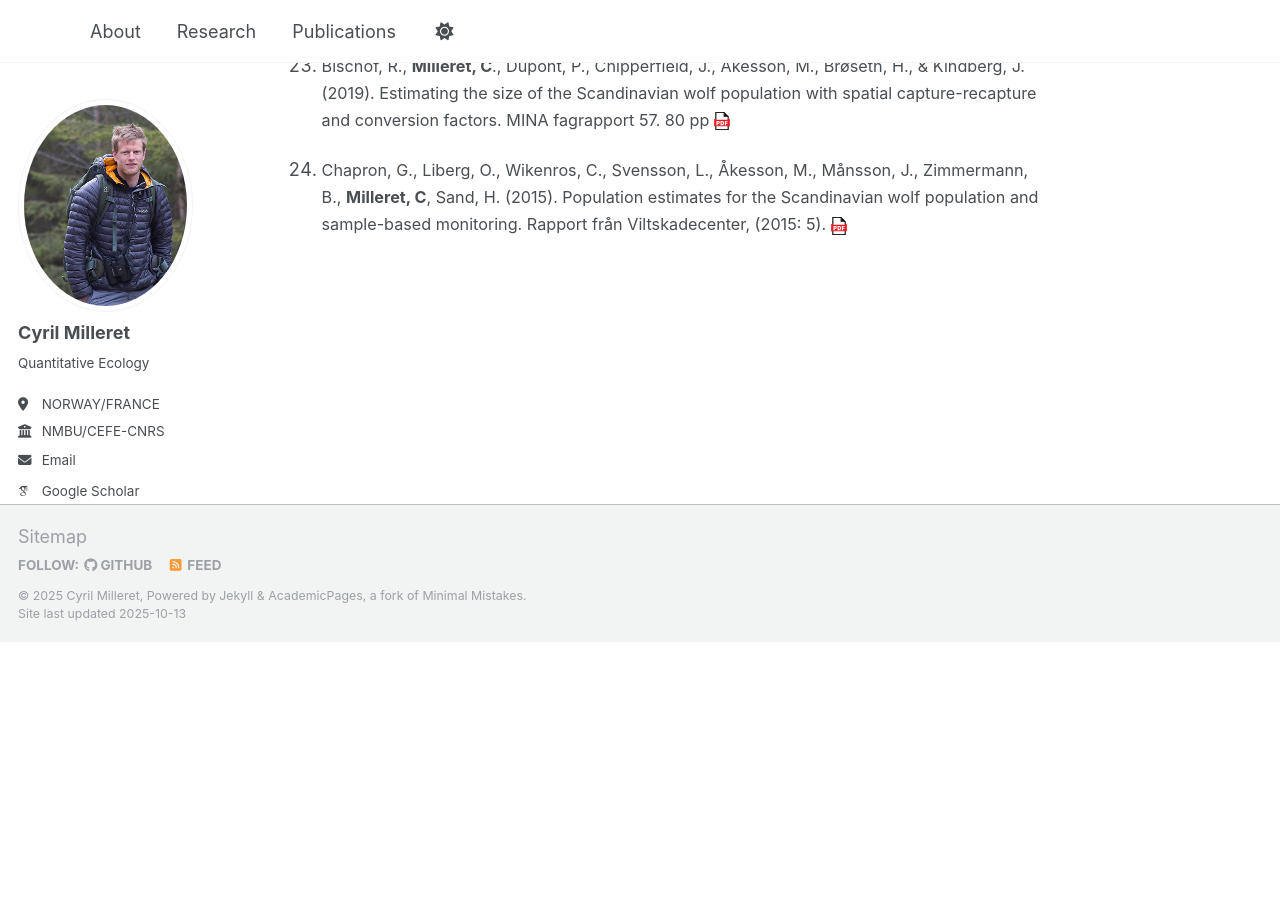
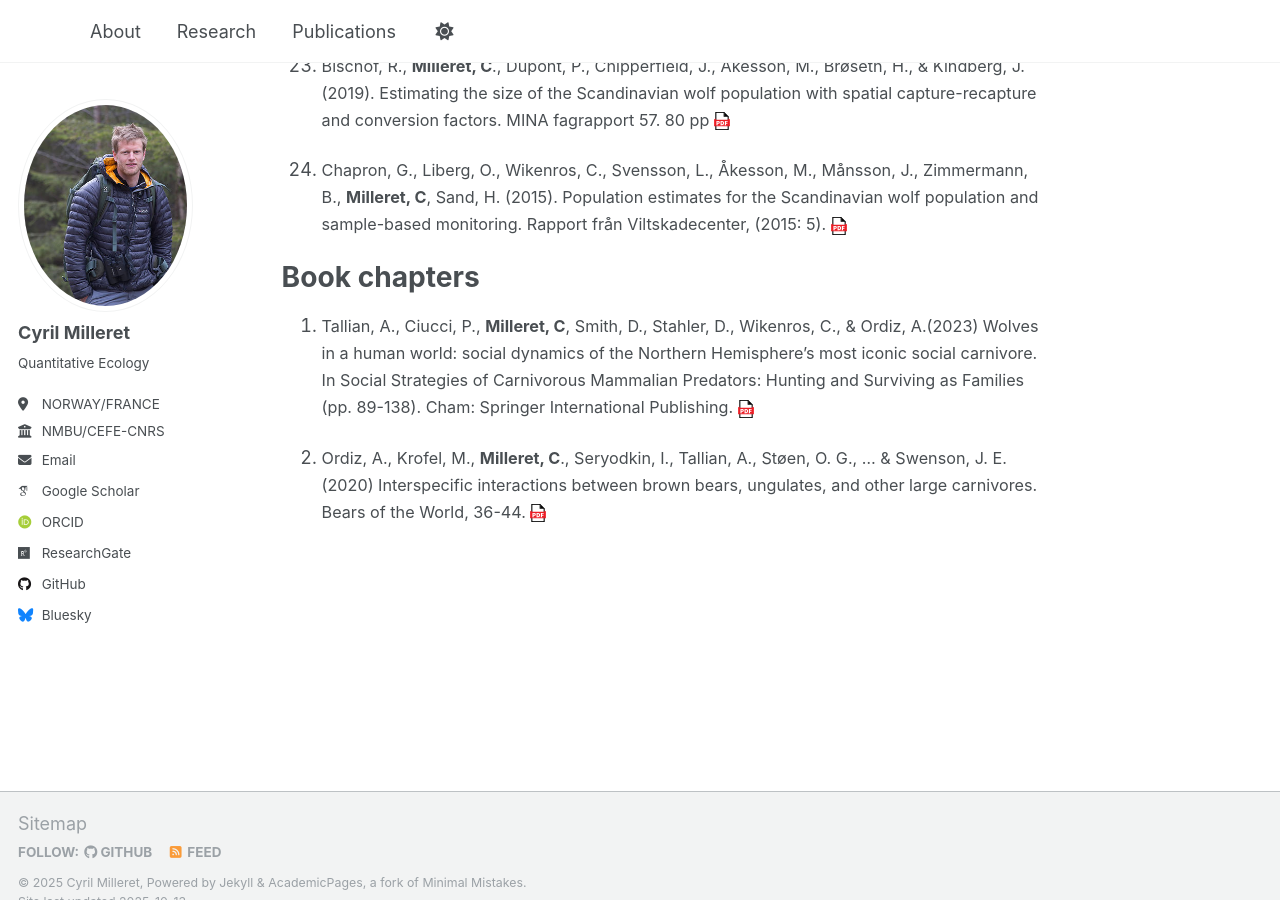
Before and after one commit to Cyril-Milleret/Cyril-Milleret.github.io, a Jekyll site: the page built from _pages/publication.md, in a window 1280 px wide and 900 px high, scrolled down 6887 px. Built offline with Jekyll 4.4.1, drawn with Linux system fonts in a browser that asks for light colours; some web fonts are replaced; a script that is not in the unit is left out; before the commit the page ends 7529 px from its top, so only the background shows below that.

Commit message:
add book chapter section

```diff
--- a/_pages/publication.md
+++ b/_pages/publication.md
@@ -353,3 +353,17 @@
 <a href="https://pub.epsilon.slu.se/12984/1/chapron_g_etal_160301.pdf" target="_blank">
   <img src="/images/PDF_icon.svg" alt="PDF" width="16" style="vertical-align: middle;">
 </a>
+
+
+# Book chapters
+2. <span style="font-size: 0.9em;"> Tallian, A., Ciucci, P., **Milleret, C**, Smith, D., Stahler, D., Wikenros, C., & Ordiz, A.(2023)
+ Wolves in a human world: social dynamics of the Northern Hemisphere’s most iconic social carnivore. In Social Strategies of Carnivorous Mammalian Predators: Hunting and Surviving as Families (pp. 89-138). Cham: Springer International Publishing.
+<a href="https://link.springer.com/content/pdf/10.1007/978-3-031-29803-5_4" target="_blank">
+  <img src="/images/PDF_icon.svg" alt="PDF" width="16" style="vertical-align: middle;">
+</a>
+
+1. <span style="font-size: 0.9em;"> Ordiz, A., Krofel, M., **Milleret, C**., Seryodkin, I., Tallian, A., Støen, O. G., ... & Swenson, J. E. (2020)
+ Interspecific interactions between brown bears, ungulates, and other large carnivores. Bears of the World, 36-44.
+<a href="https://www.researchgate.net/publication/346496013_Interspecific_Interactions_between_Brown_Bears_Ungulates_and_Other_Large_Carnivores" target="_blank">
+  <img src="/images/PDF_icon.svg" alt="PDF" width="16" style="vertical-align: middle;">
+</a>
```
